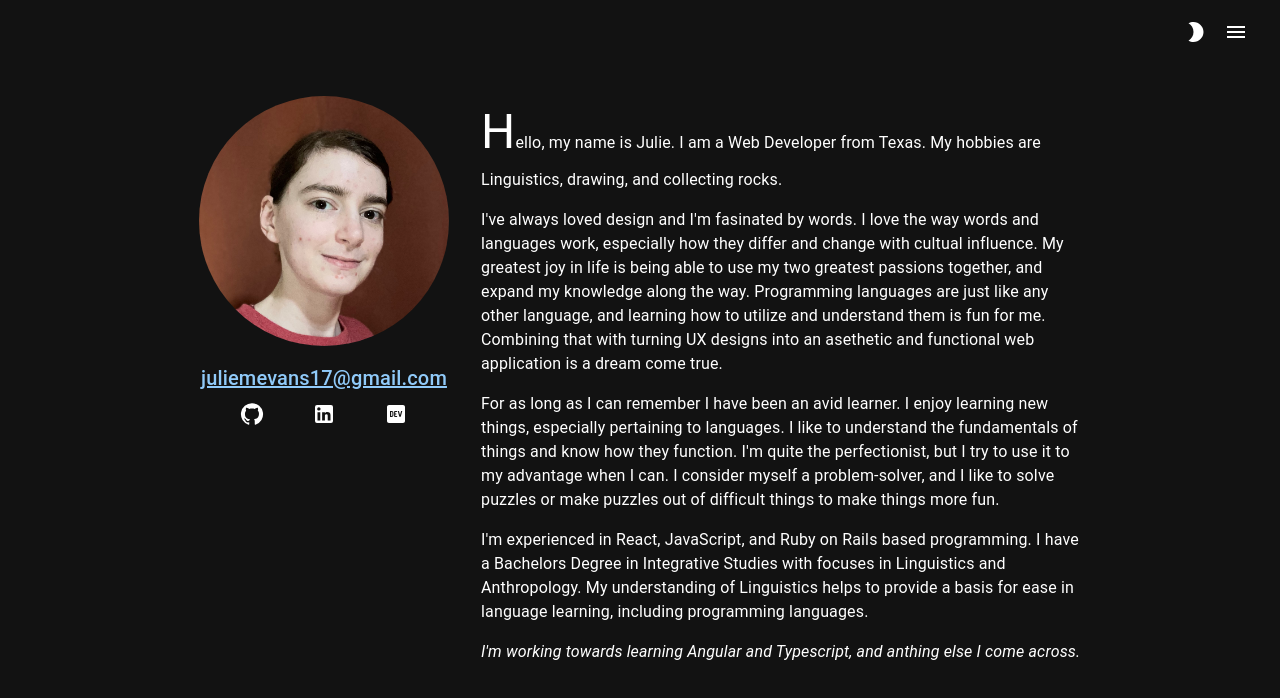
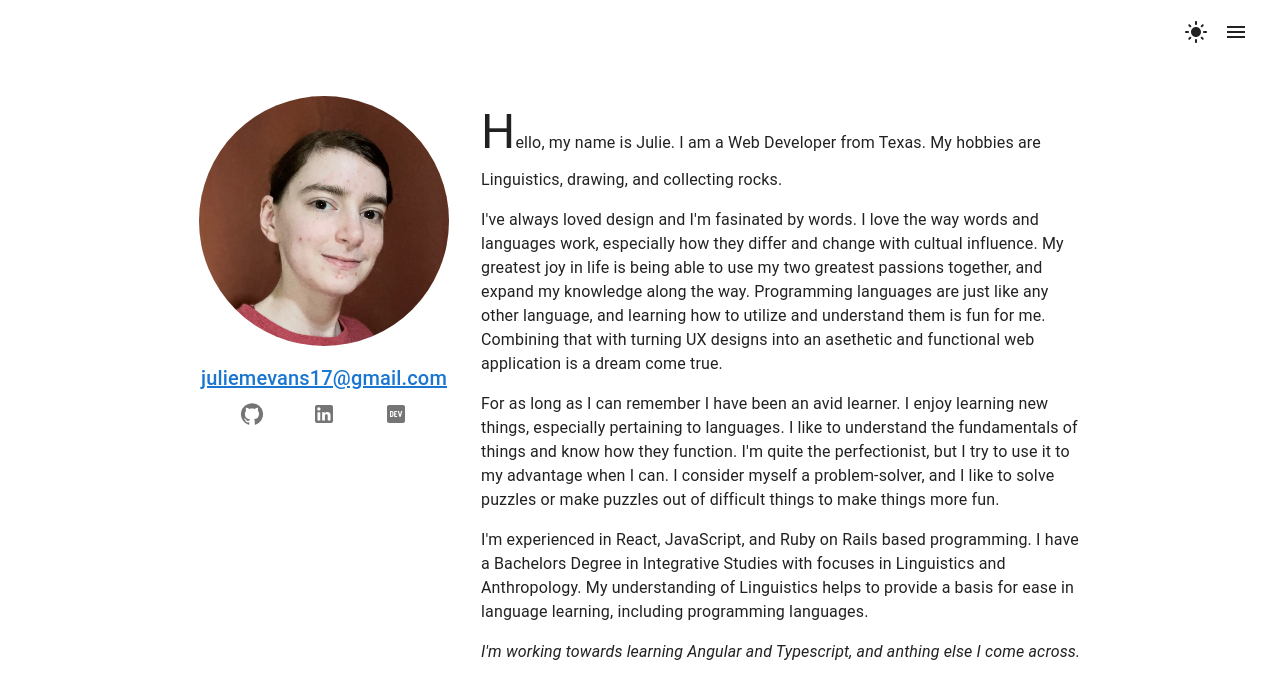
Before and after one commit to mailauki/portfolio-v3, a Next.js app: page /about_me in a window 1280 px wide. Shown: the top 698 px of the page. Built offline with nearby package versions, Linux system fonts and the light colour scheme.

Commit message:
Update header color

```diff
--- a/app/components/header.js
+++ b/app/components/header.js
@@ -1,6 +1,10 @@
 'use client'
 
 import { useContext } from 'react'
+
+import { Context } from '../utils/context';
+
+import { alpha } from '@mui/material/styles'
 
 import { AppBar, IconButton, Toolbar } from '@mui/material'
 
@@ -8,7 +12,6 @@ import MenuIcon from '@mui/icons-material/Menu'
 import CloseIcon from '@mui/icons-material/Close'
 import LightModeIcon from '@mui/icons-material/LightMode'
 import ModeNightIcon from '@mui/icons-material/ModeNight'
-import { Context } from '../utils/context';
 
 export default function Header({ menuOpen, handleClose }) {
   let { darkMode, setDarkMode } = useContext(Context)
@@ -18,9 +21,10 @@ export default function Header({ menuOpen, handleClose }) {
       position='fixed'
       elevation={0}
       sx={{
-        bgcolor: 'transparent',
+        bgcolor: (theme) => alpha(theme.palette.background.paper, 0.5),
         color: 'text.primary',
-        zIndex: (theme) => theme.zIndex.drawer + 1
+        zIndex: (theme) => theme.zIndex.drawer + 1,
+        backdropFilter: 'blur(10px)'
       }}
     >
       <Toolbar sx={{ justifyContent: 'flex-end' }}>
--- a/app/components/menu.js
+++ b/app/components/menu.js
@@ -9,7 +9,6 @@ const drawerWidth = '100%';
 export default function Menu({ menuOpen, handleClose }) {
   return (
     <Drawer
-      // variant='persistant'
       anchor='right'
       open={menuOpen}
       onClose={handleClose}
@@ -44,13 +43,6 @@ export default function Menu({ menuOpen, handleClose }) {
             </ListItemText>
           </ListItemButton>
         </ListItem>
-        <ListItem>
-          <ListItemButton component={Link} href="/contact">
-            <ListItemText disableTypography>
-              <Typography variant='h3'>Contact</Typography>
-            </ListItemText>
-          </ListItemButton>
-        </ListItem>
       </List>
 
       <Box sx={{ position: 'absolute', bottom: 40, right: 60 }}>
--- a/app/components/social.js
+++ b/app/components/social.js
@@ -7,13 +7,25 @@ import { GitHub, LinkedIn, LogoDev } from '@mui/icons-material'
 export default function SocialLinks() {
   return (
     <Stack direction='row' justifyContent='center' spacing={4}>
-      <IconButton component={Link} href="https://github.com/mailauki">
+      <IconButton
+        component={Link}
+        href='https://github.com/mailauki'
+        target='_blank'
+      >
         <GitHub />
       </IconButton>
-      <IconButton component={Link} href="https://www.linkedin.com/in/julie-evans-381486180">
+      <IconButton
+        component={Link}
+        href='https://www.linkedin.com/in/julie-evans-381486180'
+        target='_blank'
+      >
         <LinkedIn />
       </IconButton>
-      <IconButton component={Link} href="https://dev.to/mailauki">
+      <IconButton
+        component={Link}
+        href='https://dev.to/mailauki'
+        target='_blank'
+      >
         <LogoDev />
       </IconButton>
     </Stack>
--- a/app/components/theme.js
+++ b/app/components/theme.js
@@ -13,7 +13,7 @@ import { Context } from '../utils/context'
 export default function ThemeRegistry(props) {
   const { options, children } = props;
 
-  const [darkMode, setDarkMode] = useState(true);
+  const [darkMode, setDarkMode] = useState(false);
 
   const theme = createTheme({
     palette: {
--- a/app/contact/page.js
+++ /dev/null
@@ -1,5 +0,0 @@
-export default function Contact() {
-  return (
-    <h1>Contact</h1>
-  )
-}
--- a/app/layout.js
+++ b/app/layout.js
@@ -2,7 +2,6 @@
 import { Inter } from 'next/font/google'
 
 import styles from './page.module.css'
-import { grey } from '@mui/material/colors'
 
 import { Container, Paper } from '@mui/material'
 
```
